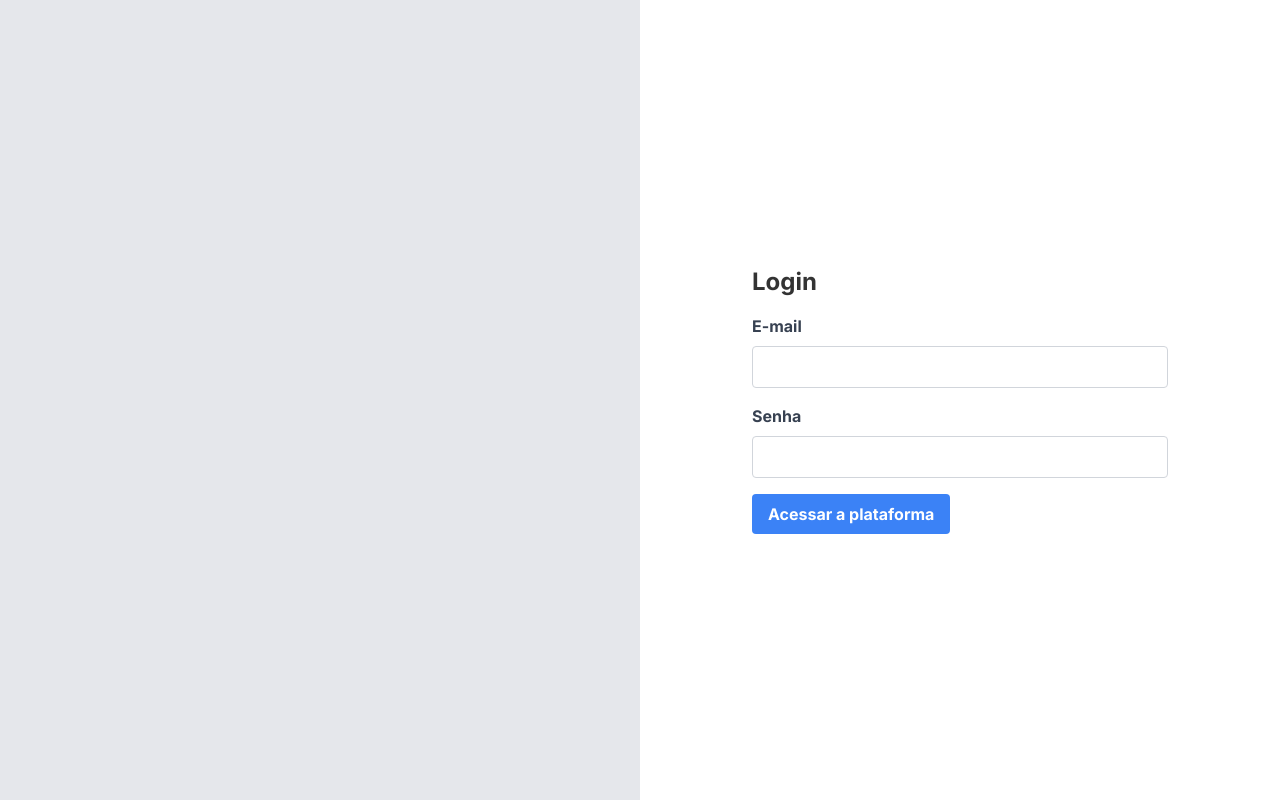
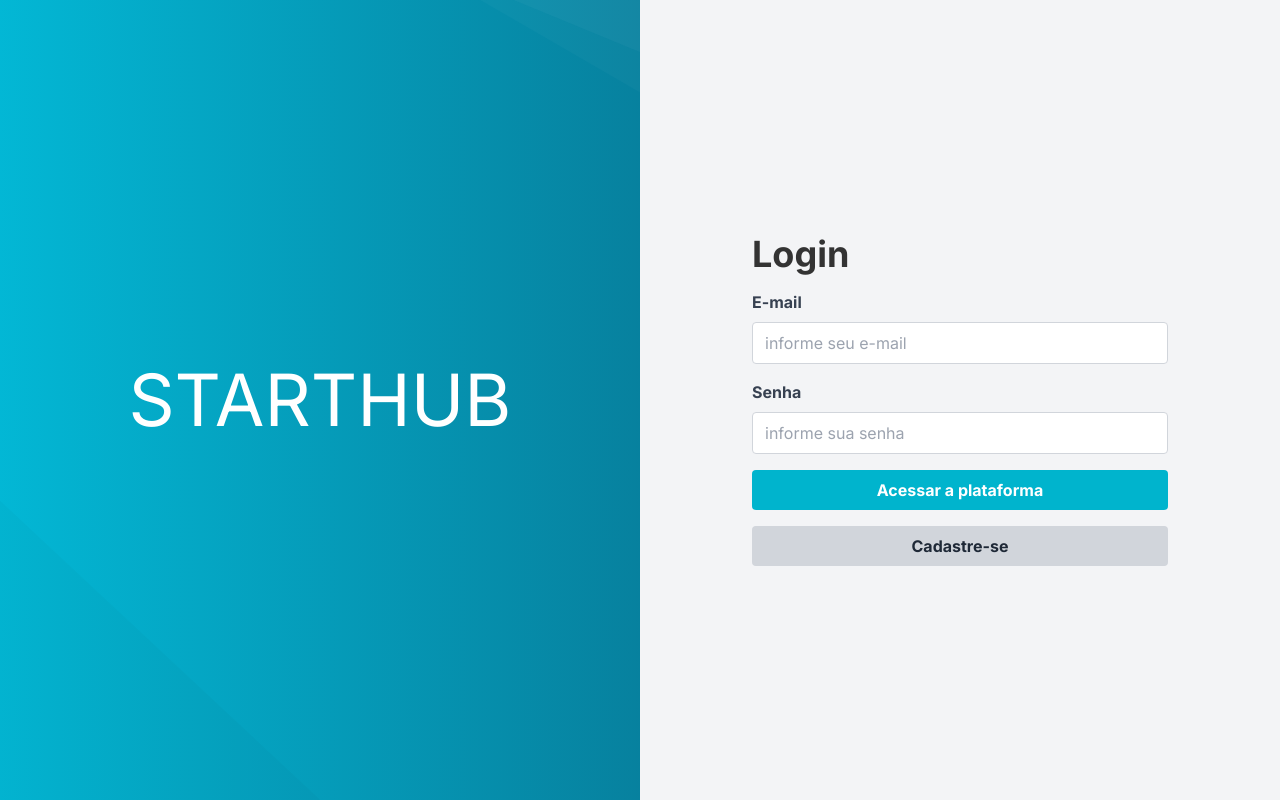
Before and after one commit to WesleyKaihara/starthub, a Next.js app: page /login in a window 1280 px wide. Built offline with nearby package versions, Linux system fonts and the light colour scheme.

Commit message:
Login Page

```diff
--- a/src/app/login/page.tsx
+++ b/src/app/login/page.tsx
@@ -1,15 +1,27 @@
 import React from "react";
 
 const LoginPage = () => {
+  const handleCadastroClick = () => {
+    window.location.href = `/cadastro`;
+  };
+
   return (
-    <div className="flex flex-col md:flex-row h-screen">
-      {/* Parte esquerda (Placeholder para logo, imagem, etc.) */}
-      <div className="hidden md:block md:w-1/2 bg-gray-200"></div>
+    <div
+      className="flex flex-col lg:flex-row h-screen"
+      style={{
+        backgroundImage: 'url("/auth-background.svg")',
+        backgroundSize: "cover",
+        backgroundPosition: "center",
+        width: "100%",
+      }}
+    >
+      <div className="lg:w-1/2 text-white flex justify-center items-center">
+        <h1 className="text-5xl lg:text-7xl text-center">STARTHUB</h1>
+      </div>
 
-      {/* Parte direita (Formulário de login) */}
-      <div className="w-full md:w-1/2 bg-white flex justify-center items-center">
-        <form className="max-w-md w-full px-4">
-          <h2 className="text-2xl font-bold mb-4">Login</h2>
+      <div className="lg:w-1/2 bg-gray-100 flex justify-center items-center">
+        <div className="max-w-md w-full px-4">
+          <h2 className="text-4xl font-bold mb-4">Login</h2>
           <div className="mb-4">
             <label
               htmlFor="username"
@@ -20,6 +32,7 @@
             <input
               type="text"
               id="email"
+              placeholder="informe seu e-mail"
               className="w-full border border-gray-300 rounded px-3 py-2"
             />
           </div>
@@ -33,16 +46,23 @@
             <input
               type="password"
               id="password"
+              placeholder="informe sua senha"
               className="w-full border border-gray-300 rounded px-3 py-2"
             />
           </div>
           <button
             type="submit"
-            className="bg-blue-500 hover:bg-blue-700 text-white font-bold py-2 px-4 rounded"
+            className="bg-primary transition duration-300 ease-in-out hover:filter hover:brightness-90 text-white font-bold py-2 px-4 rounded w-full mb-4"
           >
             Acessar a plataforma
           </button>
-        </form>
+          <button
+            type="button"
+            className="bg-gray-300 hover:bg-gray-400 text-gray-800 font-bold py-2 px-4 rounded w-full"
+          >
+            Cadastre-se
+          </button>
+        </div>
       </div>
     </div>
   );
```
Also changed, not shown: public/auth-background.svg (added).
